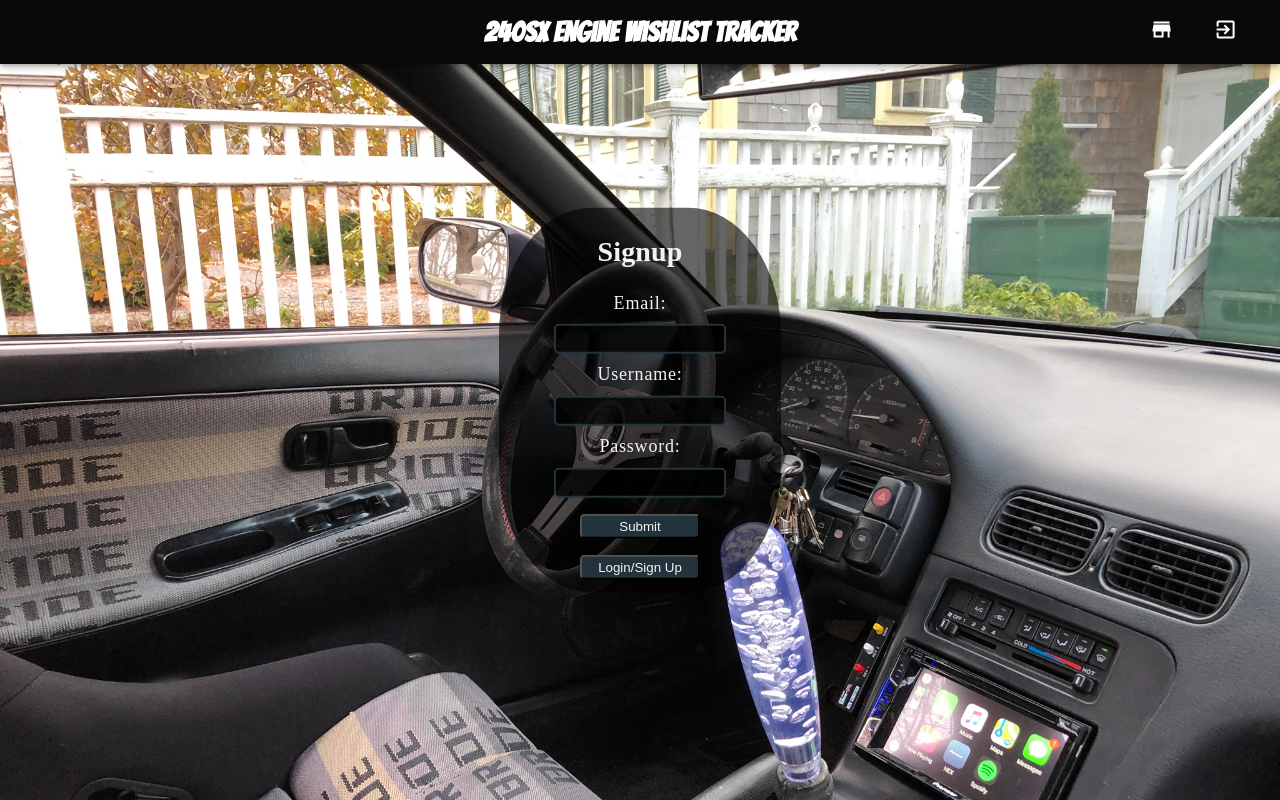
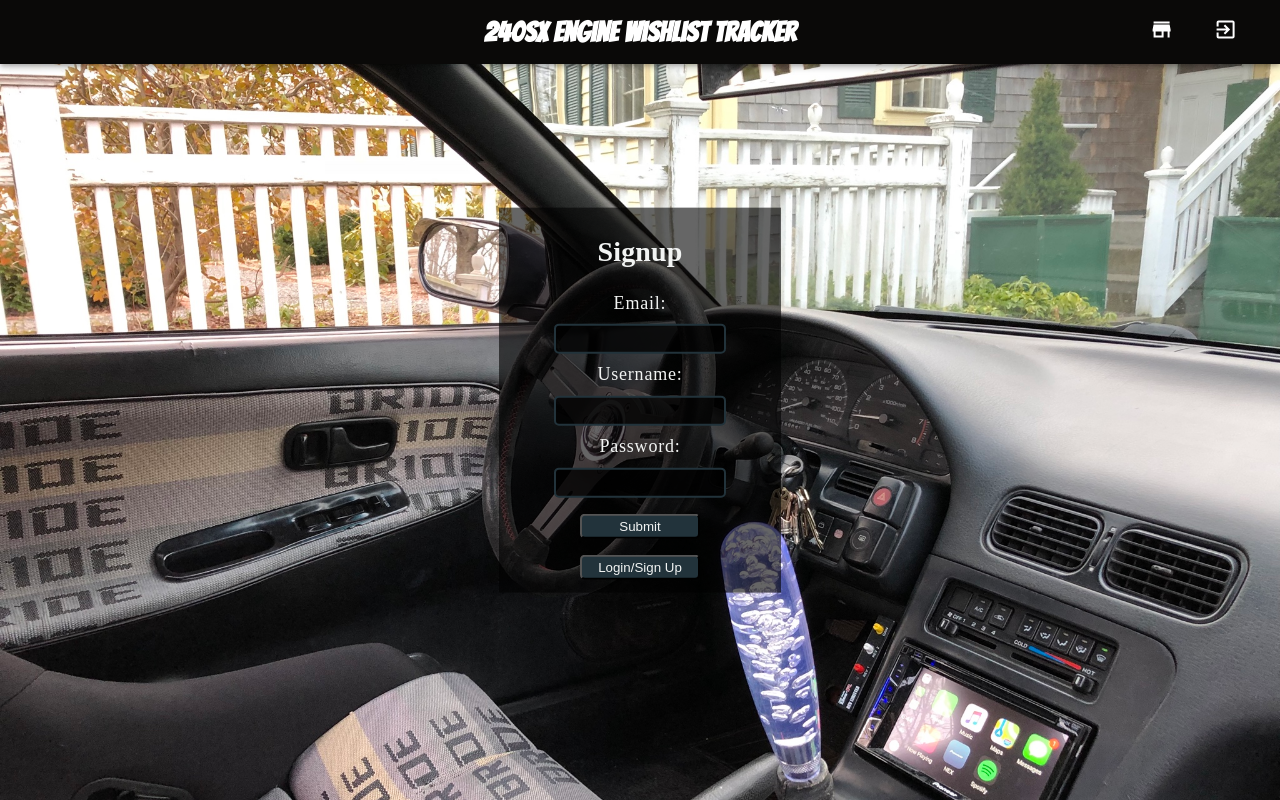
Before and after one commit to jhiggins3231/engine-client, a React (Create React App) app: page / in a window 1280 px wide. Shown: the top 800 px of the page. Built offline with nearby package versions, Linux system fonts and the light colour scheme.

Commit message:
adding cards

```diff
--- a/src/components/Auth/Auth.js
+++ b/src/components/Auth/Auth.js
@@ -15,7 +15,7 @@ const useStyles = makeStyles(theme => ({
         container: {
             display: 'flex',
             position: 'absolute',
-            borderRadius: '33%',
+            borderRadius: '(50%, 0, 50%, 0)',
             backgroundColor: 'rgba(0, 0, 0, 0.6)',
             flexWrap: 'wrap',
             margin: '0 auto',
--- a/src/components/Wishlist/Home.js
+++ b/src/components/Wishlist/Home.js
@@ -48,7 +48,6 @@ const useStyles = makeStyles(theme => ({
     card: {
         maxWidth: 305,
         border: '1px solid black',
-        padding: '5px',
         flexGrow: 1
     },
     media: {
@@ -59,6 +58,9 @@ const useStyles = makeStyles(theme => ({
       flexGrow: 1,
       marginLeft: '100px',
       merginRight: '100px'
+    },
+    grids: {
+      padding: '10px'
     }
 }));
 
@@ -83,7 +85,7 @@ const Home = (props) => {
     <Grid item xs={4} justify='center' alignItems='center'>
       <ImageGrid />
       </Grid>
-      <Grid item xs={2}>
+      <Grid item xs={2} className={classes.grids}>
       <Card className={classes.card} id='sr'>
       <CardActionArea>
         <CardMedia
```
